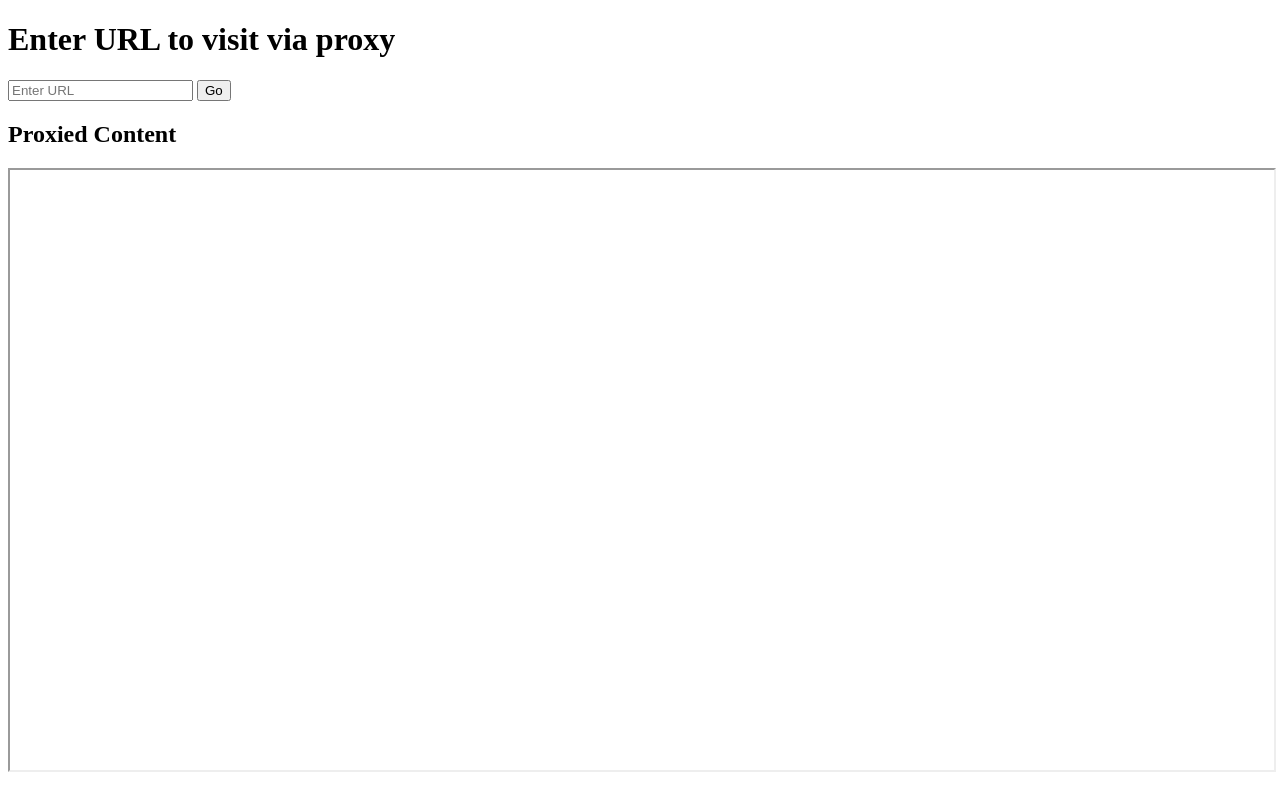
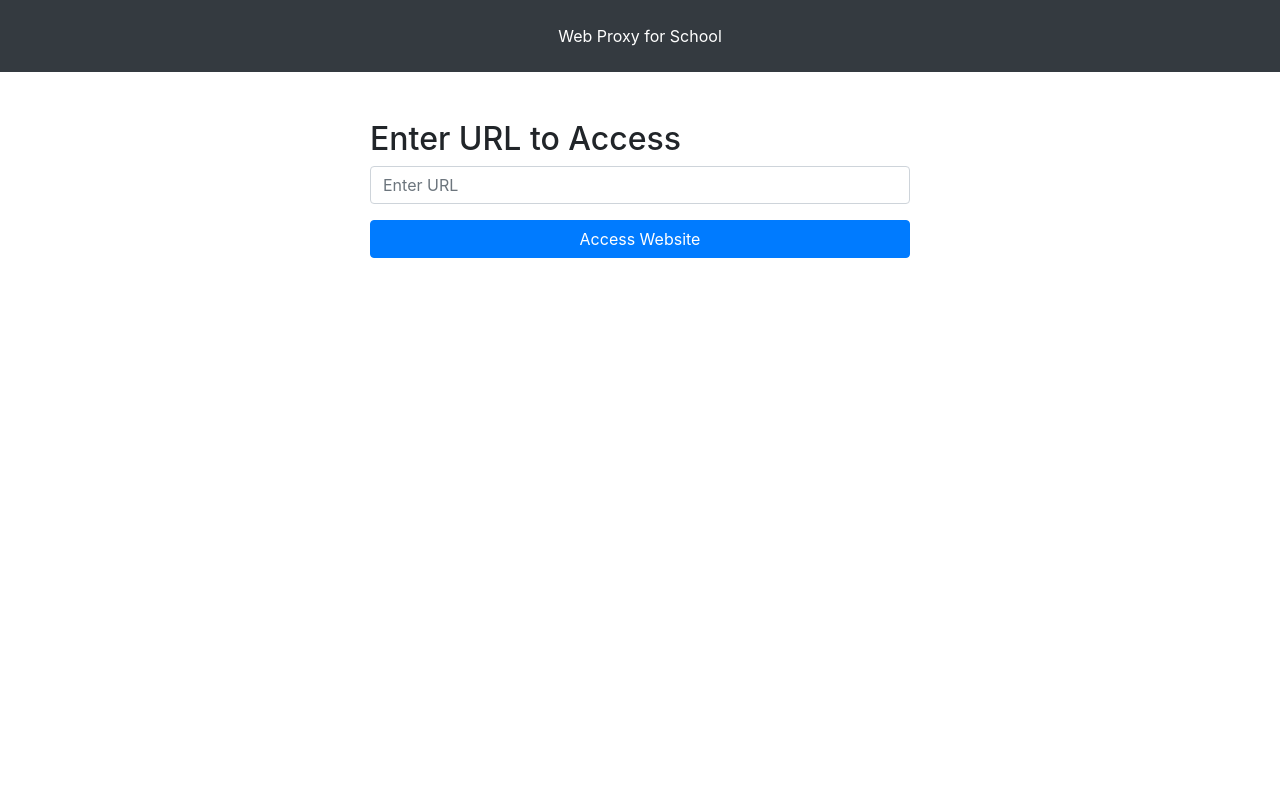
Before and after one commit to 1Majora1/crayolacrazyartaero, a website: page index.html in a window 1280 px wide. Drawn offline with nearby package versions, Linux system fonts and the light colour scheme.

Commit message:
Update index.html

```diff
--- a/index.html
+++ b/index.html
@@ -3,27 +3,34 @@
 <head>
     <meta charset="UTF-8">
     <meta name="viewport" content="width=device-width, initial-scale=1.0">
-    <title>Proxy Website</title>
+    <title>Web Proxy for School</title>
+    <!-- Bootstrap CSS -->
+    <link rel="stylesheet" href="https://maxcdn.bootstrapcdn.com/bootstrap/4.5.2/css/bootstrap.min.css">
 </head>
 <body>
-    <h1>Enter URL to visit via proxy</h1>
-    <form id="proxy-form">
-        <input type="text" id="url-input" placeholder="Enter URL" required />
-        <button type="submit">Go</button>
-    </form>
+    <!-- Header Section -->
+    <header class="bg-dark text-white text-center p-4">
+        Web Proxy for School
+    </header>
 
-    <div id="output">
-        <h2>Proxied Content</h2>
-        <iframe id="proxy-iframe" style="width: 100%; height: 600px;"></iframe>
-    </div>
+    <!-- Proxy Form -->
+    <section id="proxy" class="container mt-5">
+        <div class="row justify-content-center">
+            <div class="col-md-6">
+                <h2>Enter URL to Access</h2>
+                <form id="proxyForm">
+                    <div class="form-group">
+                        <input type="text" class="form-control" id="url" placeholder="Enter URL" required>
+                    </div>
+                    <button type="submit" class="btn btn-primary w-100">Access Website</button>
+                </form>
+            </div>
+        </div>
+    </section>
 
-    <script>
-        document.getElementById('proxy-form').addEventListener('submit', function(e) {
-            e.preventDefault();
-            const url = document.getElementById('url-input').value;
-            const proxyUrl = `/api/proxy?url=${encodeURIComponent(url)}`;
-            document.getElementById('proxy-iframe').src = proxyUrl;
-        });
-    </script>
+    <!-- Bootstrap & jQuery JS -->
+    <script src="https://ajax.googleapis.com/ajax/libs/jquery/3.5.1/jquery.min.js"></script>
+    <script src="https://maxcdn.bootstrapcdn.com/bootstrap/4.5.2/js/bootstrap.min.js"></script>
+    <script src="script.js"></script>
 </body>
 </html>
```
